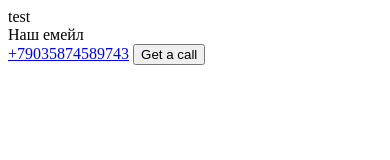
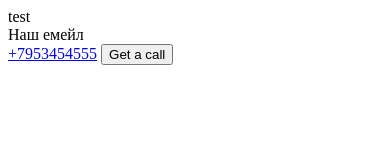
Before and after one commit to Camelotnoname/new-project, a plain HTML site: page index.html in a window 390 px wide. Drawn offline with Linux system fonts and the light colour scheme.

Commit message:
Changed phone number

```diff
--- a/index.html
+++ b/index.html
@@ -6,7 +6,7 @@
 			Наш емейл
 		</div>
 		<div>
-			<a href="tel:+7329048982349">+79035874589743</a>
+			<a href="tel:+7329048982349">+7953454555</a>
 			<button>Get a call</button>
 		</div>
 </html>
```
